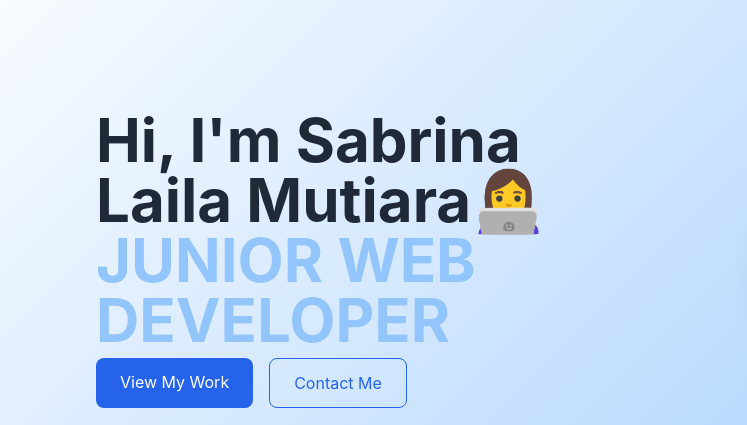
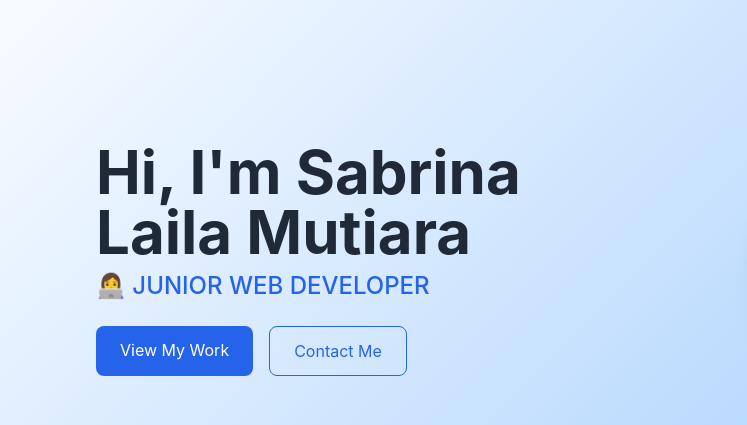
Before and after one commit to slaila/Portfolio-sabrinalaila, a website: page index.html in a window 1280 px wide. Shown: the part 221-646 px from the top of the page, 0-747 px from the left. Drawn offline with nearby package versions, Linux system fonts and the light colour scheme.

Commit message:
Update index.html

```diff
--- a/index.html
+++ b/index.html
@@ -91,7 +91,8 @@
     <section id="home" class="hero min-h-screen flex items-center">
         <div class="max-w-6xl mx-auto px-4 sm:px-6 lg:px-8 py-20 hero-content flex flex-wrap md:flex-nowrap items-center justify-between">
             <div class="hero-text md:w-1/2">
-                <h1 class="text-4xl md:text-6xl font-bold text-gray-800 mb-2 animate-fade-in">Hi, I'm Sabrina Laila Mutiara<span class="text-blue-300">👩‍💻 JUNIOR WEB DEVELOPER</span></h1>
+                <h1 class="text-4xl md:text-6xl font-bold text-gray-800 mb-2 animate-fade-in">Hi, I'm Sabrina Laila Mutiara</h1>
+                <p class="text-xl md:text-2xl text-blue-600 font-medium mb-6 animate-fade-in" style="animation-delay: 0.2s;">👩‍💻 JUNIOR WEB DEVELOPER</p>
                 <div class="flex space-x-4 animate-fade-in" style="animation-delay: 0.4s;">
                     <a href="#projects" class="bg-blue-600 hover:bg-blue-700 text-white px-6 py-3 rounded-lg transition">View My Work</a>
                     <a href="#contact" class="border border-blue-600 text-blue-600 hover:bg-blue-50 px-6 py-3 rounded-lg transition">Contact Me</a>
```
